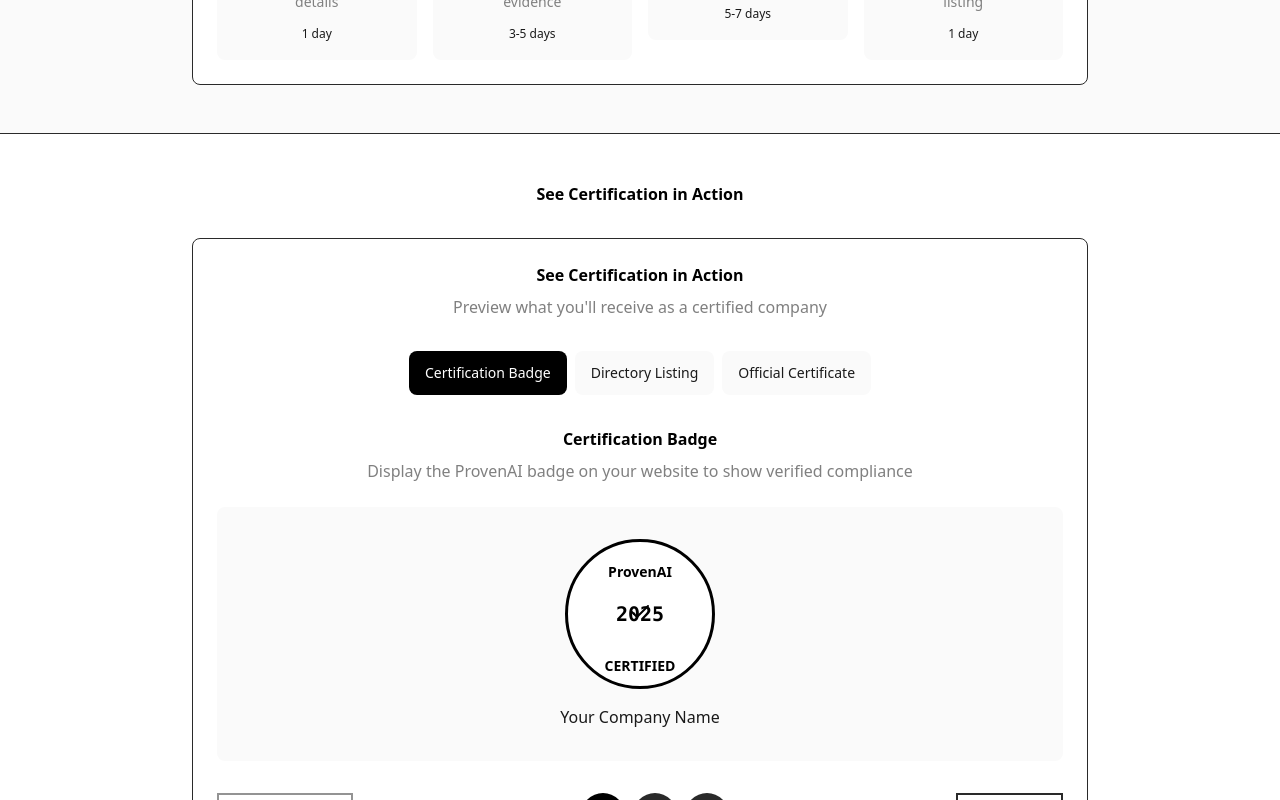
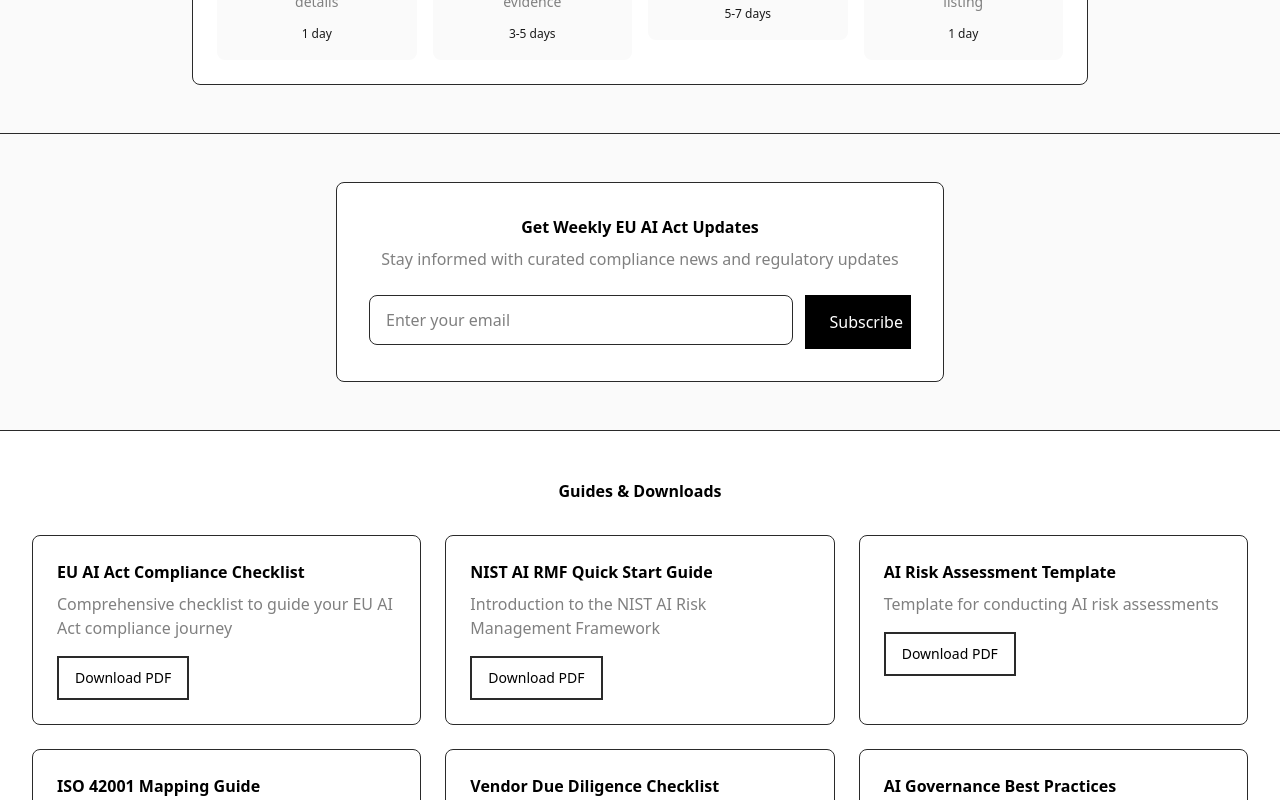
Before and after one commit to Dokusai12/provenAI, a Next.js app: page /resources in a window 1280 px wide. Shown: the part 2540-3340 px from the top of the page. Built offline with nearby package versions, Linux system fonts and the light colour scheme.

Commit message:
Remove 'See Certification in Action' section from resources page

```diff
--- a/app/resources/page.tsx
+++ b/app/resources/page.tsx
@@ -21,7 +21,6 @@
 import Glossary from '@/components/resources/Glossary'
 import ComplianceCalendar from '@/components/widgets/ComplianceCalendar'
 import AnimatedInfographic from '@/components/widgets/AnimatedInfographic'
-import CertificationDemo from '@/components/widgets/CertificationDemo'
 
 const tools = [
   {
@@ -225,16 +224,6 @@
         </div>
       </section>
 
-      {/* Certification Demo */}
-      <section className="py-12 bg-primary-white border-t border-gray-medium">
-        <div className="max-w-7xl mx-auto px-4 sm:px-6 lg:px-8">
-          <ScrollReveal direction="fade">
-            <h2 className="text-h2 font-bold mb-8 text-center">See Certification in Action</h2>
-            <CertificationDemo />
-          </ScrollReveal>
-        </div>
-      </section>
-
       {/* Newsletter Signup */}
       <section className="py-12 bg-gray-very-light border-t border-gray-medium">
         <div className="max-w-2xl mx-auto px-4 sm:px-6 lg:px-8">
```
